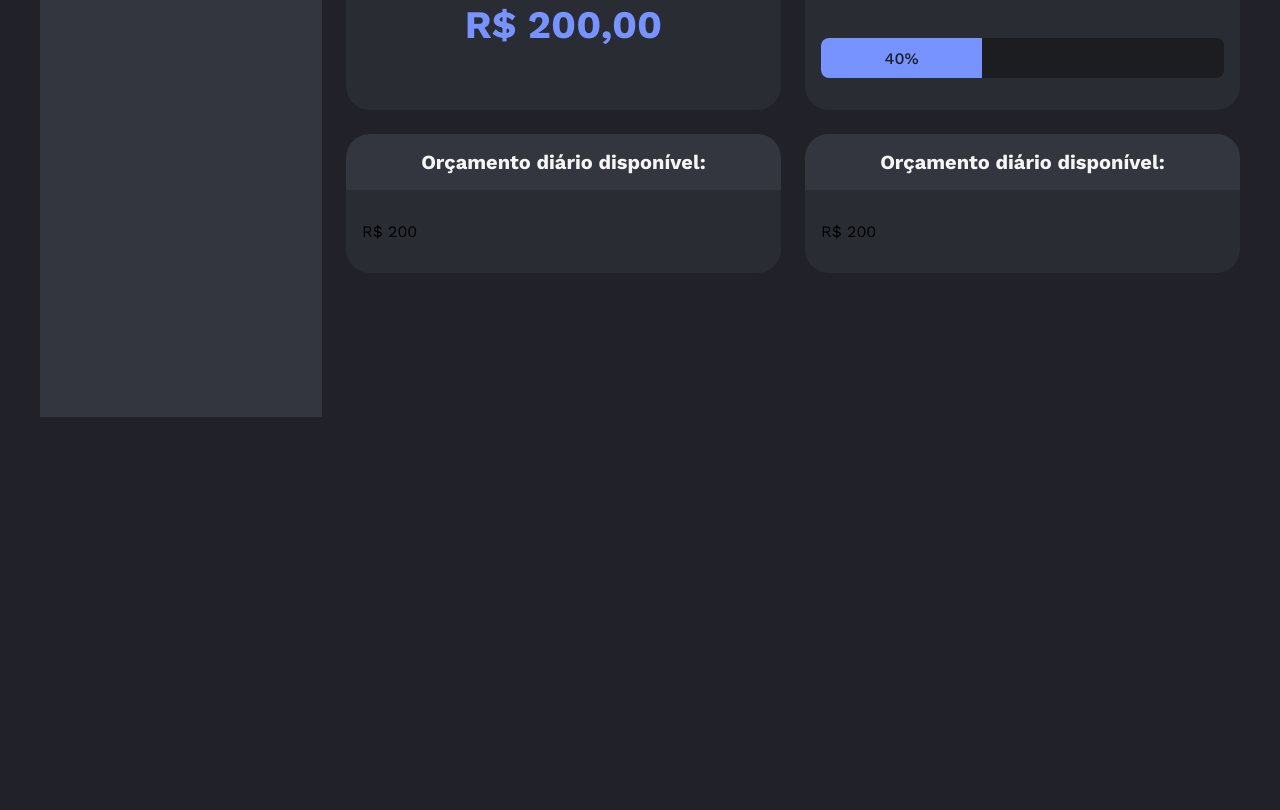
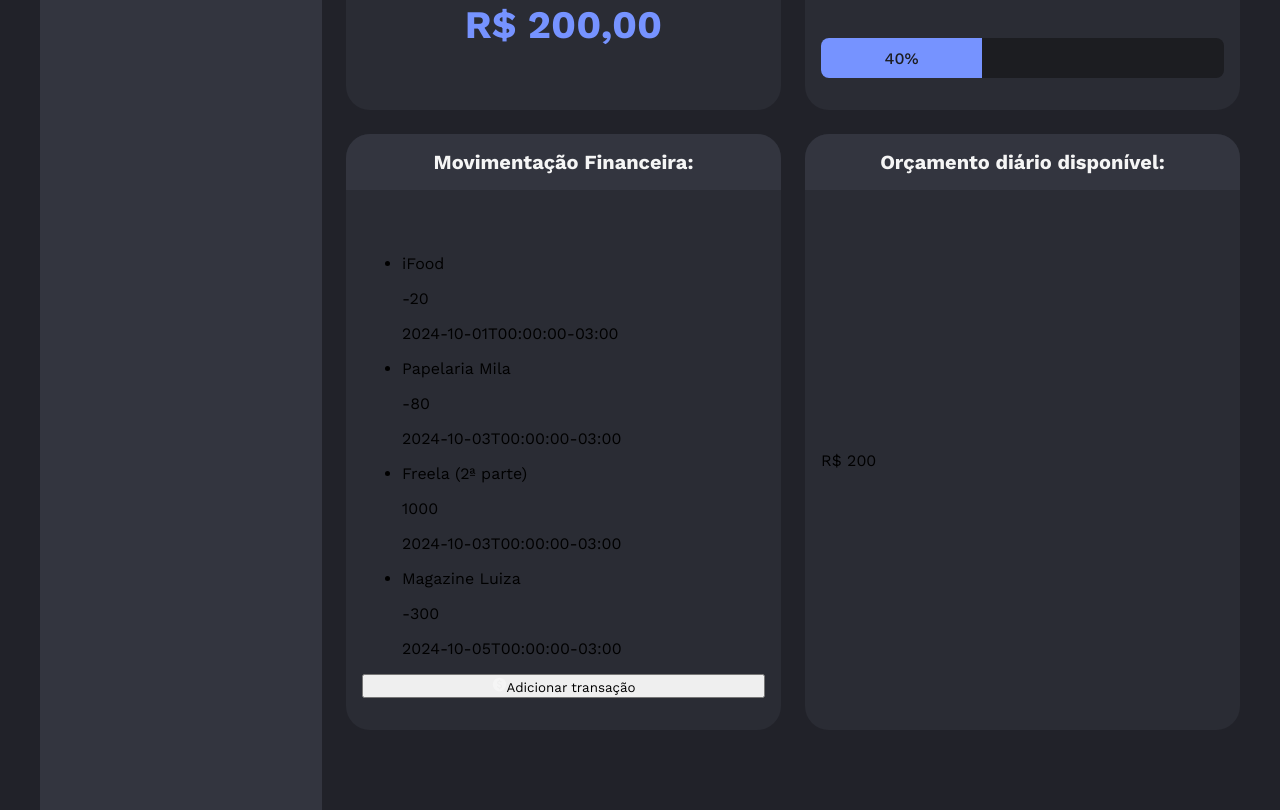
Before and after one commit to pedrohg99/poupapp, a React (Vite) app: page / in a window 1280 px wide. Shown: the part 383-1193 px from the top of the page. Before the commit the page ends 800 px from the top, so only its background shows below. Built offline with nearby package versions, Linux system fonts and the light colour scheme.

Commit message:
Cria componnent Trasaction, TransactionItem, Button.

```diff
--- a/src/App.jsx
+++ b/src/App.jsx
@@ -8,6 +8,7 @@
 import { SavingsSatus } from "./components/SavingsStatus";
 
 import styles from './app.module.css'
+import { Transactions } from "./components/Transactions";
 
 function App() {
   return (
@@ -43,10 +44,10 @@
             </Card>
             <Card>
               <Card.Header>
-                Orçamento diário disponível:
+                Movimentação Financeira:
               </Card.Header>
               <Card.Body>
-                R$ 200
+                <Transactions />
               </Card.Body>
             </Card>
             <Card>
--- /dev/null
+++ b/src/components/Button/index.jsx
@@ -0,0 +1,7 @@
+export const Button = ({ children, ...props }) => {
+    return (
+        <button {...props}>
+            {children}
+        </button>
+    )
+}
--- /dev/null
+++ b/src/components/TransactionItem/index.jsx
@@ -0,0 +1,19 @@
+export const TransactionItem = ({ item }) => {
+
+    return (
+        <div>
+            <div>
+                <p>
+                    {item.description}
+                </p>
+                <p>
+                    {item.value}
+                </p>
+            </div>
+            <div>
+                {item.date}
+            </div>
+
+        </div>
+    )
+}
--- /dev/null
+++ b/src/components/Transactions/index.jsx
@@ -0,0 +1,47 @@
+import { Button } from "../Button";
+import { IconCurrency } from "../Icons";
+import { TransactionItem } from "../TransactionItem";
+
+export const Transactions = () => {
+  const items = [
+    {
+      description: "iFood",
+      value: -20,
+      date: "2024-10-01T00:00:00-03:00",
+    },
+    {
+      description: "Papelaria Mila",
+      value: -80,
+      date: "2024-10-03T00:00:00-03:00",
+    },
+    {
+      description: "Freela (2ª parte)",
+      value: 1000,
+      date: "2024-10-03T00:00:00-03:00",
+    },
+    {
+      description: "Magazine Luiza",
+      value: -300,
+      date: "2024-10-05T00:00:00-03:00",
+    },
+  ];
+
+  return (
+    <>
+      <ul>
+        {items.map((transactionItem, index) => {
+          return (
+            <li key={index}>
+                <TransactionItem item={transactionItem}/>
+            </li>
+          )
+        })}
+      </ul>
+
+      <Button>
+        <IconCurrency />Adicionar transação
+      </Button>
+
+    </>
+  );
+};
```
